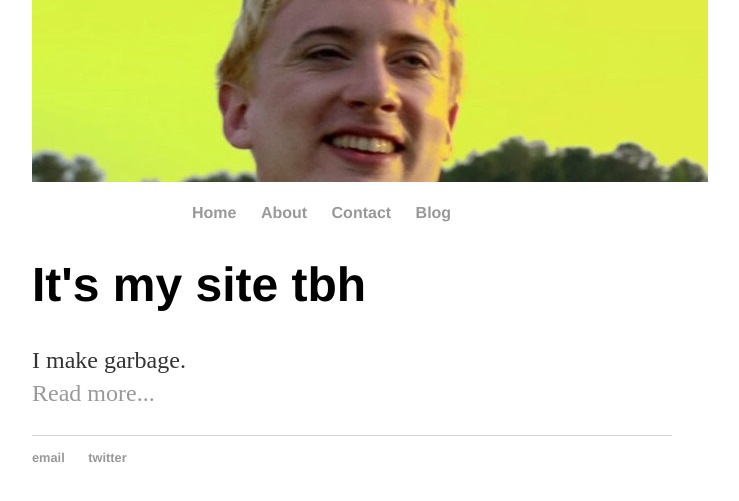
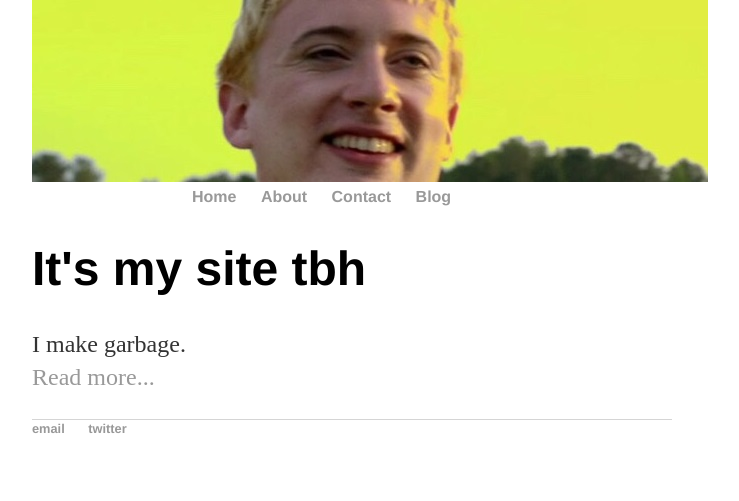
Before and after one commit to glasscaked/strip, a Jekyll site: the page built from index.html, in a window 1280 px wide. Shown: the top 501 px of the page, without its empty margins (288-1027 px from the left). Built offline with Jekyll 4.4.1, drawn with Linux system fonts in a browser that asks for light colours.

Commit message:
Update main.css

```diff
--- a/css/main.css
+++ b/css/main.css
@@ -11,7 +11,7 @@ h2 { font-size: 2.7em; }
 h3 { font-size: 2.3em; }
 h4 { font-size: 1.9em; }
 
-nav ul, footer ul { margin: 100 auto; font-size: 1em; font-family: 'Helvetica', 'Arial', 'Sans-Serif'; padding: 0px; list-style: none; font-weight: bold; }
+nav ul, footer ul { margin: auto; font-size: 1em; font-family: 'Helvetica', 'Arial', 'Sans-Serif'; padding: 0px; list-style: none; font-weight: bold; }
 nav ul li, footer ul li {display: inline; margin-right: 20px; }
 
 footer { border-top: 1px solid #d5d5d5; font-size: .8em; }
```
